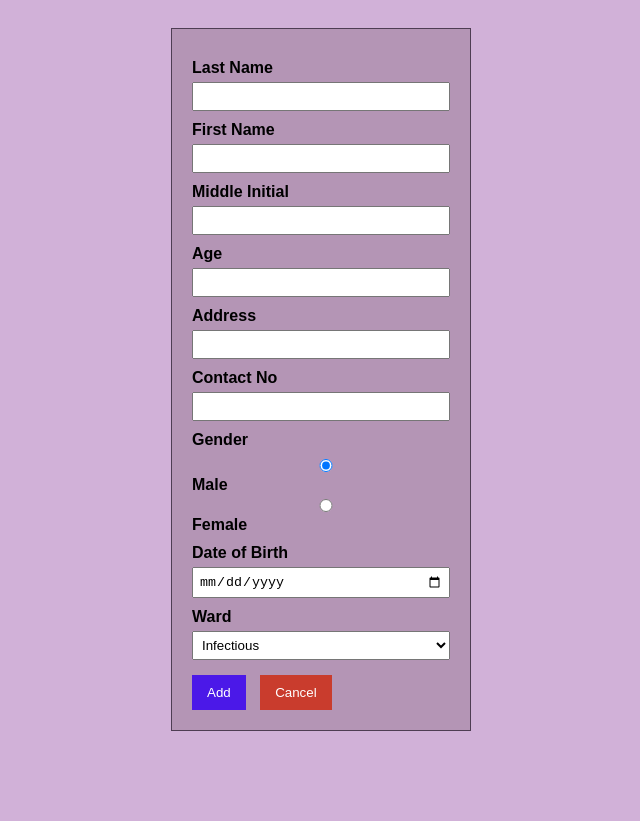
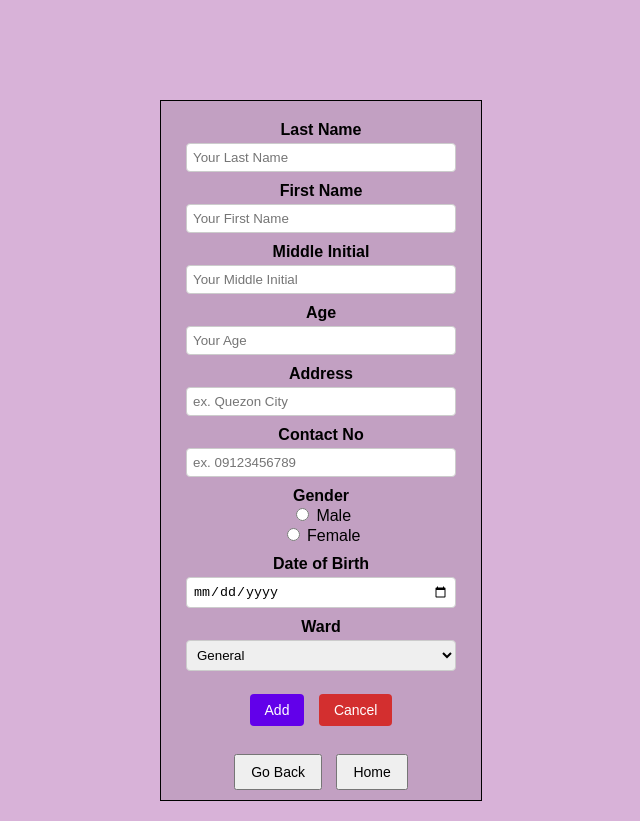
Before and after one commit to Peeratsss/NCMA_Website, a plain HTML site: page AddPatient.html in a window 1280 px wide. Shown: the whole page, without its empty margins (319-959 px from the left). Before the commit the page ends 800 px from the top, so only its background shows below. Drawn offline with Linux system fonts and the light colour scheme.

Commit message:
Update AddPatient.html
Signed-off-by: Peeratsss <piratetsuki@gmail.com>

```diff
--- a/AddPatient.html
+++ b/AddPatient.html
@@ -1,134 +1,158 @@
 <!DOCTYPE html>
-<html lang="en">
+<html>
 <head>
-  <meta charset="UTF-8" />
-  <meta name="viewport" content="width=device-width, initial-scale=1" />
-  <title>Add Patient</title>
   <style>
     body {
-      background-color: #d1b1d8;
+      background-color: rgba(128, 0, 128, 0.3);
+    }
+    .container {
+      width: 300px;
+      height: auto;
+      border: 1px solid black;
+      padding: 10px;
+      margin: 20px auto;
+      background-color: rgba(0, 0, 0, 0.1);
+      text-align: center;
+      font-weight: bold;
       font-family: Arial, sans-serif;
-      display: flex;
-      justify-content: center;
-      padding: 20px;
     }
-    form {
-      background-color: #b495b5;
-      padding: 20px;
-      border: 1px solid #4e3d53;
-      width: 300px;
+    label {
+      display: block;
+      margin-top: 10px;
+      font-weight: bold;
+    }
+    input[type="text"],
+    input[type="number"],
+    input[type="date"],
+    select {
+      width: 90%;
+      padding: 6px;
+      margin-top: 4px;
+      border: 1px solid #ccc;
+      border-radius: 4px;
       box-sizing: border-box;
     }
-    label {
-      font-weight: bold;
-      display: block;
-      margin-top: 10px;
-    }
-    input, select {
-      width: 100%;
-      padding: 5px;
-      margin-top: 5px;
-      box-sizing: border-box;
-    }
-    .radio-group {
-      margin-top: 5px;
+    .radio {
+      margin: 0 10px;
+      font-weight: normal;
     }
     button {
-      margin-top: 15px;
-      padding: 10px 15px;
-      border: none;
-      color: white;
+      margin: 8px 5px 0 5px;
+      padding: 8px 15px;
+      font-size: 14px;
       cursor: pointer;
     }
-    button.add {
-      background-color: #4b18e8;
+    .button-primary {
+      background-color: #6200ea;
+      color: white;
+      border: none;
+      border-radius: 4px;
     }
-    button.cancel {
-      background-color: #c93c2d;
-      margin-left: 10px;
+    .button-danger {
+      background-color: #d32f2f;
+      color: white;
+      border: none;
+      border-radius: 4px;
+    }
+    a {
+      text-decoration: none;
+      color: black;
     }
   </style>
 </head>
+
 <body>
-  <form id="patientForm">
+  <br><br><br><br>
+  <form id="form" class="container">
     <label for="lastName">Last Name</label>
-    <input type="text" id="lastName" name="Last Name" required />
+    <input id="lastName" class="input" type="text" placeholder="Your Last Name" name="Last Name" required />
 
     <label for="firstName">First Name</label>
-    <input type="text" id="firstName" name="First Name" required />
+    <input id="firstName" class="input" type="text" placeholder="Your First Name" name="First Name" required />
 
     <label for="middleInitial">Middle Initial</label>
-    <input type="text" id="middleInitial" name="Middle Initial" maxlength="1" />
+    <input id="middleInitial" class="input" type="text" placeholder="Your Middle Initial" name="Middle Initial" maxlength="1" />
 
     <label for="age">Age</label>
-    <input type="number" id="age" name="Age" min="0" required />
+    <input id="age" class="input" type="number" placeholder="Your Age" name="Age" min="0" required />
 
     <label for="address">Address</label>
-    <input type="text" id="address" name="Address" required />
+    <input id="address" class="input" type="text" placeholder="ex. Quezon City" name="Address" />
+	<label for="contactNo">Contact No</label>
+<input id="contactNo" class="input" type="text" placeholder="ex. 09123456789" name="ContactNo" required />
 
-    <label for="contactNo">Contact No</label>
-    <input type="tel" id="contactNo" name="ContactNo" pattern="[0-9]{10,15}" required />
 
     <label>Gender</label>
-    <div class="radio-group">
-      <input type="radio" id="male" name="Gender" value="Male" checked />
-      <label for="male" style="display:inline;">Male</label>
-      <input type="radio" id="female" name="Gender" value="Female" />
-      <label for="female" style="display:inline;">Female</label>
+    <label class="radio">
+      <input type="radio" name="Gender" value="male" required /> Male
+    </label>
+    <label class="radio">
+      <input type="radio" name="Gender" value="female" /> Female
+    </label>
+
+    <label for="dob">Date of Birth</label>
+    <input id="dob" class="input" type="date" placeholder="Your Date of Birth" name="DOB" />
+
+    <label for="ward">Ward</label>
+    <select id="ward" name="Ward">
+      <option>General</option>
+      <option>ICU</option>
+      <option>Pediatric</option>
+      <option>Infectious</option>
+    </select>
+
+    <div style="margin-top: 15px;">
+      <button class="button-primary" type="submit" id="submit-button">Add</button>
+      <button
+        class="button-danger"
+        type="button"
+        onclick="document.getElementById('form').reset();"
+      >
+        Cancel
+      </button>
     </div>
 
-    <label for="dob">Date of Birth</label>
-    <input type="date" id="dob" name="DOB" required />
-
-    <label for="ward">Ward</label>
-    <select id="ward" name="Ward" required>
-      <option value="Infectious">Infectious</option>
-      <option value="Pediatric">Pediatric</option>
-      <option value="General">General</option>
-      <!-- Add more wards if needed -->
-    </select>
-
-    <button type="submit" class="add">Add</button>
-    <button type="button" class="cancel" onclick="window.history.back()">Cancel</button>
+    <div style="margin-top: 20px;">
+      <button type="button"><a href="javascript:history.back()">Go Back</a></button>
+      <button type="button"><a href="Login.HTML">Home</a></button>
+    </div>
   </form>
 
   <script>
-    const scriptUrl = 'https://script.google.com/macros/s/AKfycbzm5wkKmNs48SXObqjWQvk5NhUO5SIo5w1g68tumgo/dev'; // Replace with your web app URL
 
-    document.getElementById('patientForm').addEventListener('submit', async (e) => {
-      e.preventDefault();
+ const SCRIPT_URL = 'https://script.google.com/macros/s/AKfycby-4hbmHkzu70Ua1D_QN15mkMmuGwURpKfHs3Y6PVXQlNMw9suV5ijlHJWwg-ClFaQ5/exec;
 
-      const form = e.target;
-      const formData = new FormData(form);
+document.getElementById('form').addEventListener('submit', function(event) {
+  event.preventDefault();
 
-      // Convert form data to JSON object
-      const data = {};
+  const formData = new FormData(this);
+  const dataObj = {};
+
   formData.forEach((value, key) => {
-        data[key] = value;
+    dataObj[key] = value;
   });
 
-      try {
-        const response = await fetch(scriptUrl, {
+  fetch(SCRIPT_URL, {
     method: 'POST',
+    mode: 'cors',
     headers: {
       'Content-Type': 'application/json'
     },
-          body: JSON.stringify(data)
+    body: JSON.stringify(dataObj)
+  })
+  .then(response => response.json())
+  .then(result => {
+    alert(result.message);
+    if (result.status === 'success') {
+      this.reset();
+    }
+  })
+  .catch(error => {
+    console.error('Error!', error.message);
+    alert('Failed to submit. Please try again.');
+  });
 });
 
-        const result = await response.json();
-
-        if (result.status === 'success') {
-          alert(result.message);
-          form.reset();
-        } else {
-          alert('Error: ' + result.message);
-        }
-      } catch (error) {
-        alert('Failed to submit. Please try again.');
-        console.error('Submission error:', error);
-      }
-    });
   </script>
 </body>
 </html>
```
Lines whose indentation alone changed are shown as unchanged.
